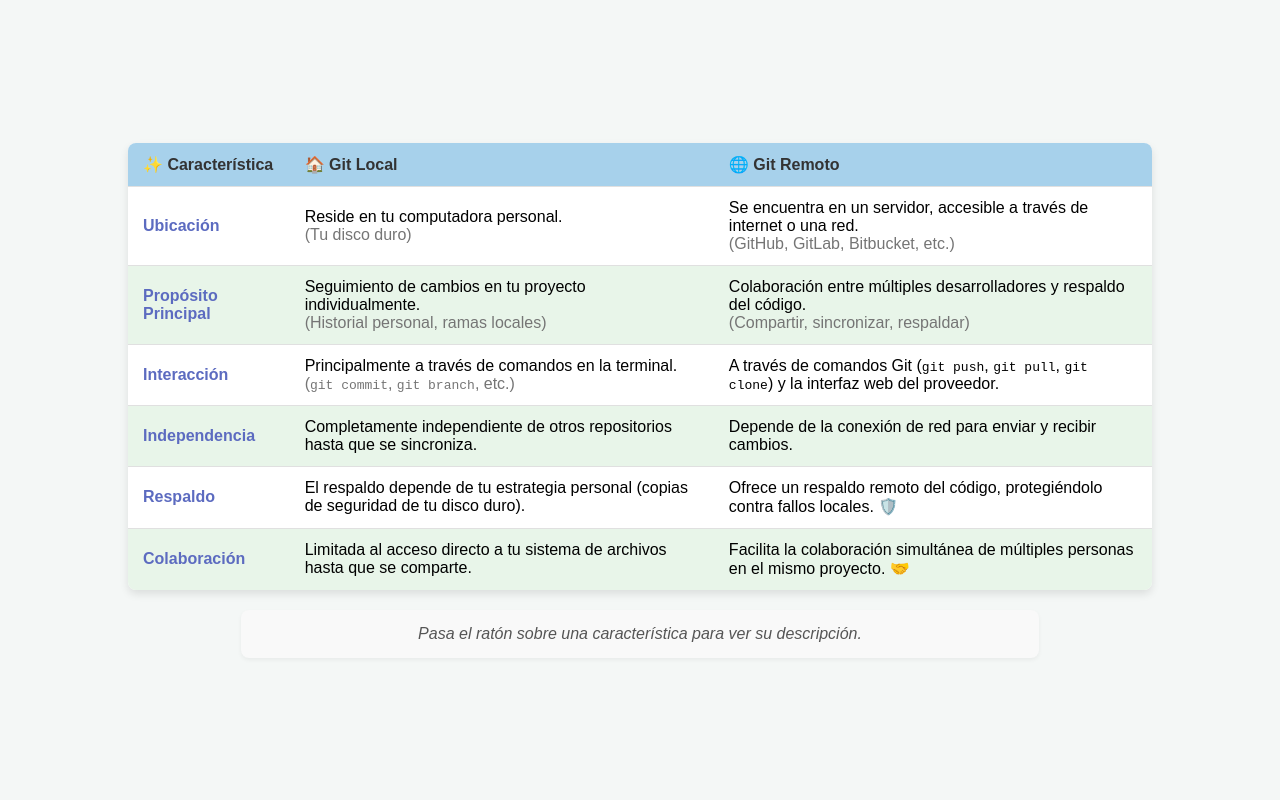
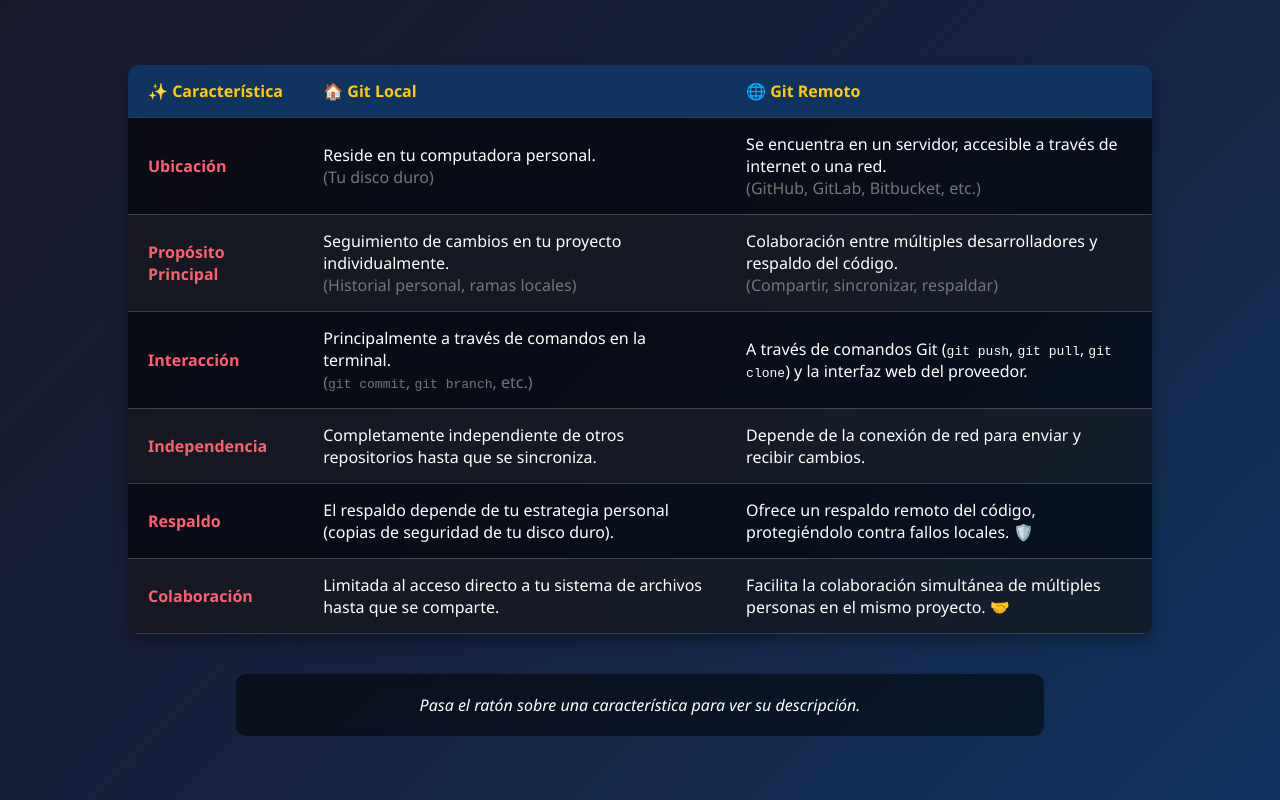
Before and after one commit to JJMEJIAAVILA/git-local-vs-remote, a plain HTML site: page index.html in a window 1280 px wide. Drawn offline with Linux system fonts and the light colour scheme.

Commit message:
Estilo modo oscuro con animaciones: mejora visual

```diff
--- a/index.html
+++ b/index.html
@@ -6,68 +6,72 @@
     <title>Diferencias entre Git Local y Git Remoto 💻☁️</title>
     <style>
         body {
-            font-family: sans-serif;
-            background-color: #f4f7f6;
+            font-family: 'Segoe UI', Tahoma, Geneva, Verdana, sans-serif;
+            background: linear-gradient(135deg, #1a1a2e, #16213e, #0f3460);
+            color: #ffffff;
             display: flex;
-            flex-direction: column; /* Para colocar la descripción debajo de la tabla */
+            flex-direction: column;
             justify-content: center;
             align-items: center;
             min-height: 100vh;
             margin: 0;
+            animation: backgroundShift 10s infinite alternate;
+        }
+
+        @keyframes backgroundShift {
+            0% {background-position: 0% 50%;}
+            100% {background-position: 100% 50%;}
         }
 
         table {
             border-collapse: collapse;
             width: 80%;
-            box-shadow: 0 4px 8px rgba(0, 0, 0, 0.1);
-            background-color: #fff;
-            border-radius: 8px;
+            box-shadow: 0 8px 16px rgba(0, 0, 0, 0.3);
+            background-color: rgba(0, 0, 0, 0.6);
+            border-radius: 10px;
             overflow: hidden;
-            margin-bottom: 20px; /* Espacio entre la tabla y la descripción */
+            margin-bottom: 20px;
+            backdrop-filter: blur(10px);
         }
 
         th, td {
-            padding: 12px 15px;
+            padding: 15px 20px;
             text-align: left;
-            border-bottom: 1px solid #e0e0e0;
-            transition: background-color 0.3s ease-in-out, transform 0.3s ease-in-out, box-shadow 0.3s ease-in-out; /* Transiciones para más efectos */
+            border-bottom: 1px solid rgba(255, 255, 255, 0.2);
+            transition: all 0.3s ease;
         }
 
         th {
-            background-color: #a7d1eb; /* Un azul claro agradable */
-            color: #333;
+            background-color: #0f3460;
+            color: #ffcb05;
             font-weight: bold;
         }
 
         tr:nth-child(even) {
-            background-color: #e8f5e9; /* Un verde suave */
+            background-color: rgba(255, 255, 255, 0.05);
         }
 
-        tr:last-child td {
-            border-bottom: none;
+        tr:hover {
+            background-color: rgba(255, 255, 255, 0.1);
+            transform: scale(1.02);
+            cursor: pointer;
         }
 
         .feature {
             font-weight: bold;
-            color: #5c6bc0; /* Un morado suave */
-        }
-
-        tr:hover {
-            background-color: #dcedc8; /* Un verde más claro para el hover */
-            cursor: pointer;
-            transform: scale(1.02); /* Pequeño efecto de escala al pasar el ratón */
-            box-shadow: 0 6px 12px rgba(0, 0, 0, 0.15); /* Sombra más pronunciada */
+            color: #ff5f6d;
         }
 
         #description-area {
-            background-color: #f9f9f9;
-            padding: 15px;
-            border-radius: 8px;
-            box-shadow: 0 2px 4px rgba(0, 0, 0, 0.05);
+            background-color: rgba(0, 0, 0, 0.5);
+            padding: 20px;
+            border-radius: 10px;
             width: 60%;
             text-align: center;
-            color: #555;
+            color: #ffffff;
             font-style: italic;
+            margin-top: 20px;
+            backdrop-filter: blur(5px);
         }
     </style>
 </head>
```
